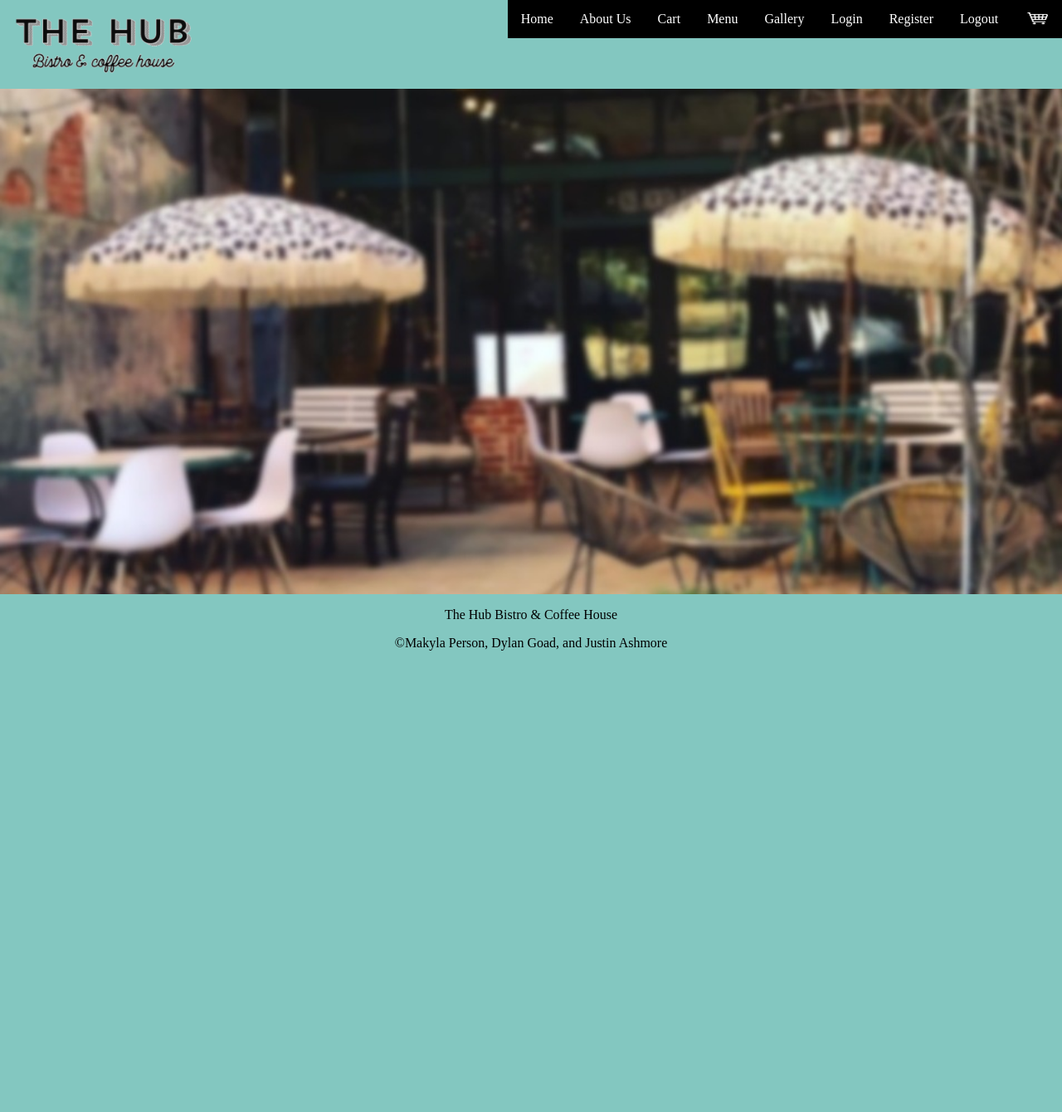
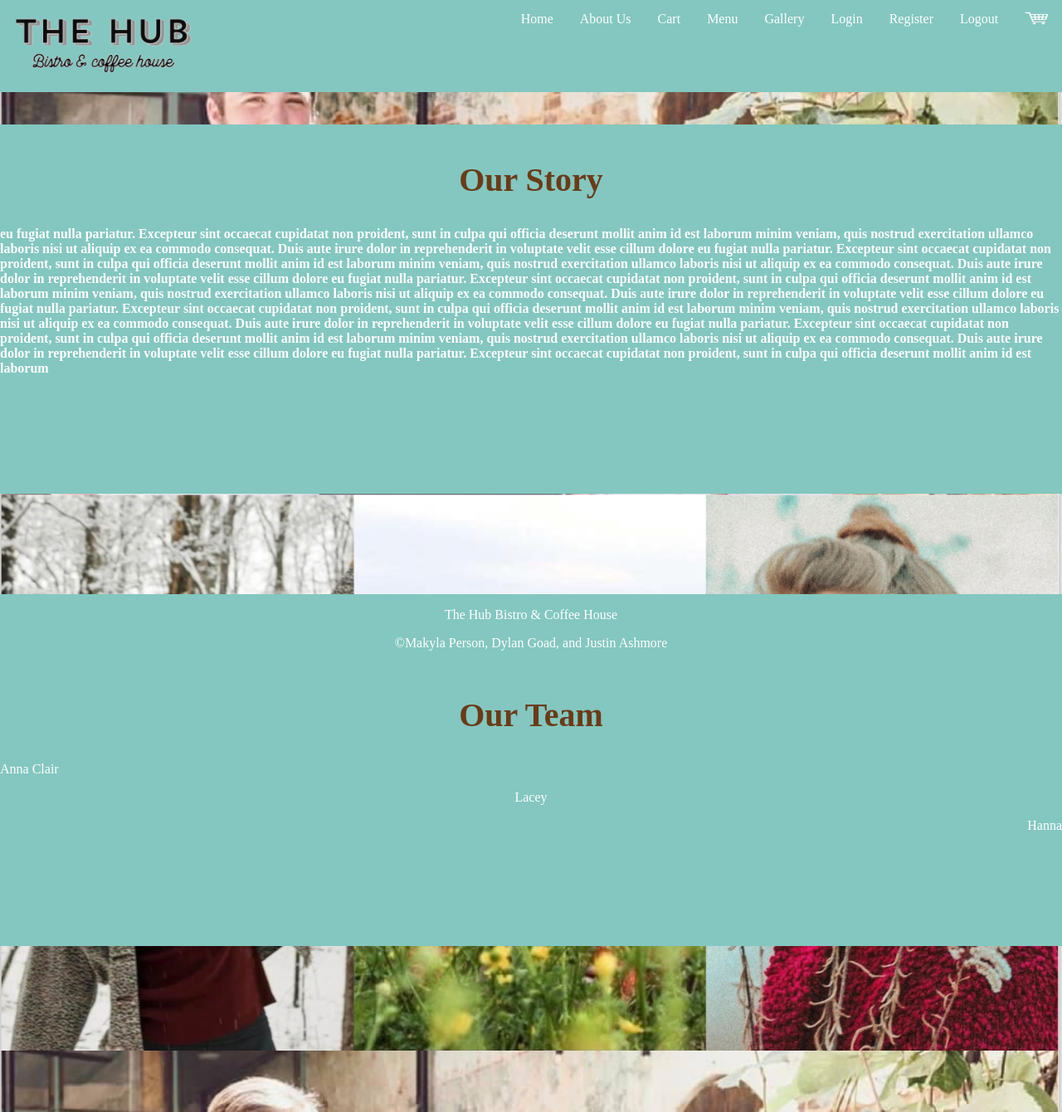
Before and after one commit to makylaperson43/Capstone, a Django app: page /about/ in a window 1280 px wide. Shown: the whole page at 83% size. Before the commit the page ends 784 px from the top, so only its background shows below. Run offline with Django 3.2, Linux system fonts and the light colour scheme; parts of the project's set-up code (start-up, migrations or seed data) failed here and were passed over.

Commit message:
Makyla styled about us paged

```diff
--- /dev/null
+++ b/HUB/static/about.css
@@ -0,0 +1,91 @@
+body {
+  width: 100%;
+  background-image: url("images/about2.0.png");
+  margin: 0;
+  min-height: 500px;
+  background-attachment: fixed;
+  background-position: center;
+  background-repeat: no-repeat;
+  background-size: cover;
+}
+
+html {
+  width: 100%;
+}
+
+.theHubWord {
+  width: 20%;
+  height: 50%;
+}
+
+.navBackground {
+  overflow: hidden;
+  background-color: #83c7c0;
+  position: fixed;
+  top: 0;
+  width: 100%;
+}
+
+.footer {
+  position: fixed;
+  left: 0;
+  bottom: 0;
+  width: 100%;
+  background-color: #83c7c0;
+  text-align: center;
+}
+
+.footerWords {
+  color: white;
+}
+
+.copy {
+  color: white;
+}
+
+.cartImage {
+  width: 1.8em;
+  height: 16px;
+}
+
+.navBackground a {
+  display: block;
+  color: white;
+  padding: 14px 16px;
+  text-decoration: none;
+  float: right;
+}
+
+.ourStoryBackground {
+  background-color: #83c7c0;
+  color: white;
+  padding: 10px 0 120px 0;
+  margin-top: 150px;
+  margin-bottom: 200px;
+}
+
+.ourTeamBackground {
+  background-color: #83c7c0;
+  color: white;
+  padding: 10px 0 120px 0;
+  margin-top: 150px;
+  margin-bottom: 200px;
+}
+
+.aboutUsHeaders {
+  text-align: center;
+  color: #6b3b17;
+  font-size: 40px;
+}
+
+.annaClair {
+  text-align: left;
+}
+
+.lacey {
+  text-align: center;
+}
+
+.hanna {
+  text-align: right;
+}
--- a/HUB/static/styles.css
+++ b/HUB/static/styles.css
@@ -6,7 +6,6 @@ body {
 }
 
 .navBackground a {
-  background-color: black;
   display: block;
   color: white;
   padding: 14px 16px;
--- a/HUB/templates/about.html
+++ b/HUB/templates/about.html
@@ -5,7 +5,7 @@
     <meta charset="UTF-8" />
     <meta http-equiv="X-UA-Compatible" content="IE=edge" />
     <meta name="viewport" content="width=device-width, initial-scale=1.0" />
-    <link rel="stylesheet" href="{% static 'styles.css' %}" />
+    <link rel="stylesheet" href="{% static 'about.css' %}" />
     <title>Document</title>
   </head>
 
@@ -24,7 +24,43 @@
       <a href="{%url 'about-page'%}">About Us</a>
       <a href="{%url 'home-page'%}">Home</a>
     </div>
+    <div class="ourStoryBackground">
+      <h2 class="aboutUsHeaders">Our Story</h2>
+      <h4>
+        eu fugiat nulla pariatur. Excepteur sint occaecat cupidatat non
+        proident, sunt in culpa qui officia deserunt mollit anim id est laborum
+        minim veniam, quis nostrud exercitation ullamco laboris nisi ut aliquip
+        ex ea commodo consequat. Duis aute irure dolor in reprehenderit in
+        voluptate velit esse cillum dolore eu fugiat nulla pariatur. Excepteur
+        sint occaecat cupidatat non proident, sunt in culpa qui officia deserunt
+        mollit anim id est laborum minim veniam, quis nostrud exercitation
+        ullamco laboris nisi ut aliquip ex ea commodo consequat. Duis aute irure
+        dolor in reprehenderit in voluptate velit esse cillum dolore eu fugiat
+        nulla pariatur. Excepteur sint occaecat cupidatat non proident, sunt in
+        culpa qui officia deserunt mollit anim id est laborum minim veniam, quis
+        nostrud exercitation ullamco laboris nisi ut aliquip ex ea commodo
+        consequat. Duis aute irure dolor in reprehenderit in voluptate velit
+        esse cillum dolore eu fugiat nulla pariatur. Excepteur sint occaecat
+        cupidatat non proident, sunt in culpa qui officia deserunt mollit anim
+        id est laborum minim veniam, quis nostrud exercitation ullamco laboris
+        nisi ut aliquip ex ea commodo consequat. Duis aute irure dolor in
+        reprehenderit in voluptate velit esse cillum dolore eu fugiat nulla
+        pariatur. Excepteur sint occaecat cupidatat non proident, sunt in culpa
+        qui officia deserunt mollit anim id est laborum minim veniam, quis
+        nostrud exercitation ullamco laboris nisi ut aliquip ex ea commodo
+        consequat. Duis aute irure dolor in reprehenderit in voluptate velit
+        esse cillum dolore eu fugiat nulla pariatur. Excepteur sint occaecat
+        cupidatat non proident, sunt in culpa qui officia deserunt mollit anim
+        id est laborum
+      </h4>
+    </div>
 
+    <div class="ourTeamBackground">
+      <h2 class="aboutUsHeaders">Our Team</h2>
+      <p class="annaClair">Anna Clair</p>
+      <p class="lacey">Lacey</p>
+      <p class="hanna">Hanna</p>
+    </div>
   </body>
   <footer class="footer">
     <p class="footerWords">The Hub Bistro & Coffee House</p>
```
Also changed, not shown: HUB/templates/cart.html (+0 -19 lines), HUB/templates/login.html (+12 -149 lines), HUB/static/images/Image.png (added), HUB/static/images/about2.0.png (added), 1 other file.
